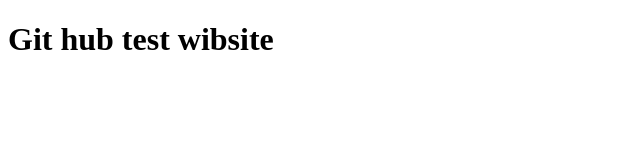
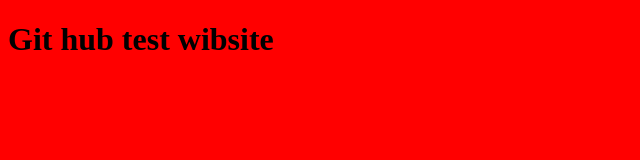
Before and after one commit to Vinmj/MyWebSite, a plain HTML site: page index.html in a window 1280 px wide. Shown: the whole page, without its empty margins (0-640 px from the left). Drawn offline with Linux system fonts and the light colour scheme.

Commit message:
styleSheetAdded

```diff
--- /dev/null
+++ b/css/app.css
@@ -0,0 +1,3 @@
+body{
+	background-color:red;
+}
--- a/index.html
+++ b/index.html
@@ -2,6 +2,7 @@
 <html>
 
 <head>
+<link rel="stylesheet" type="text/css" href="css/app.css">
 </head>
 
 <body>
```
